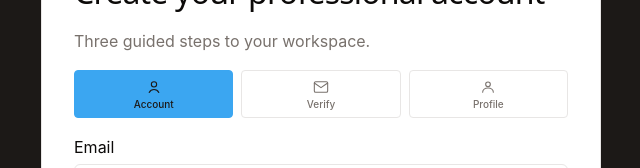
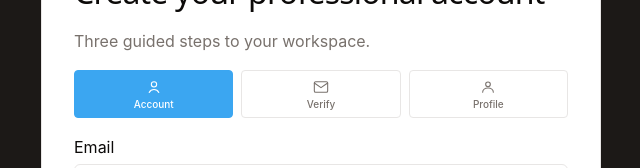
Before and after one commit to acorrea-B/personal-account-proyect-front-end, a Next.js app: page /register in a window 1280 px wide. Shown: the part 228-396 px from the top of the page, without its empty margins (319-959 px from the left). Built offline with nearby package versions, Linux system fonts and the light colour scheme; no server answers.

Commit message:
style(auth): use white text/icon on active register step

```diff
--- a/app/globals.css
+++ b/app/globals.css
@@ -825,7 +825,7 @@ body {
 }
 
 .auth-step.is-active {
-  color: var(--color-soot);
+  color: var(--color-pure-white);
   background: var(--color-cyan-signal);
   border-color: var(--color-cyan-signal);
 }
```
